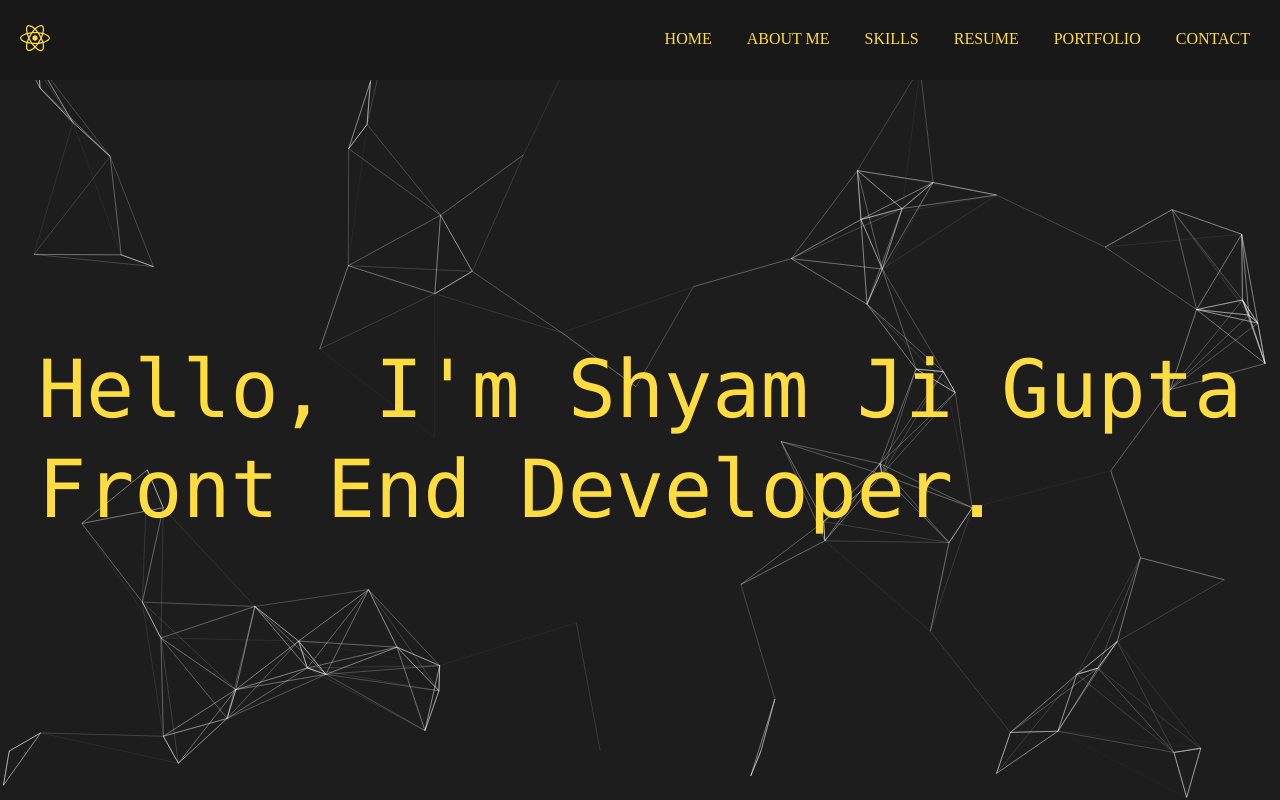
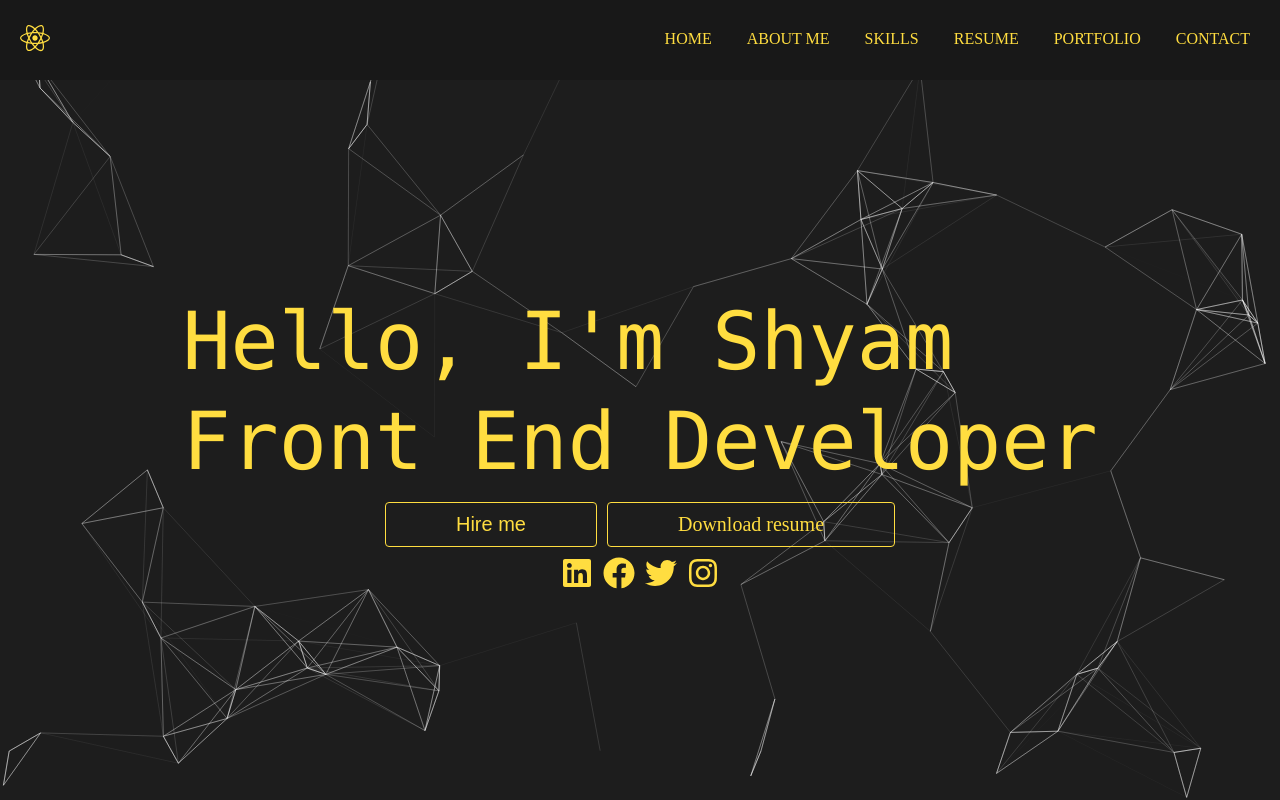
Before and after one commit to capi20/portfolio-template-react, a React (Create React App) app: page / in a window 1280 px wide. Built offline with nearby package versions, Linux system fonts and the light colour scheme.

Commit message:
added buttons and social icons to home page

```diff
--- a/src/containers/home/index.js
+++ b/src/containers/home/index.js
@@ -1,4 +1,5 @@
 import React from "react";
+import { FaFacebook, FaLinkedin, FaInstagram, FaTwitter } from "react-icons/fa";
 import "./styles.scss";
 
 const Home = () => {
@@ -6,10 +7,22 @@ const Home = () => {
 		<section className="home" id="home">
 			<div className="home__text-wrapper">
 				<h1>
-					Hello, I'm Shyam Ji Gupta
+					Hello, I'm Shyam
 					<br />
-					Front End Developer.
+					Front End Developer
 				</h1>
+			</div>
+			<div className="contact-me">
+				<div className="contact-me__buttons-wrapper">
+					<button>Hire me</button>
+					<a>Download resume</a>
+				</div>
+				<div className="contact-me__socials-wrapper">
+					<FaLinkedin size={32} />
+					<FaFacebook size={32} />
+					<FaTwitter size={32} />
+					<FaInstagram size={32} />
+				</div>
 			</div>
 		</section>
 	);
--- a/src/containers/home/styles.scss
+++ b/src/containers/home/styles.scss
@@ -4,6 +4,7 @@
 	display: flex;
 	justify-content: center;
 	align-items: center;
+	flex-direction: column;
 
 	&__text-wrapper {
 		display: flex;
@@ -18,8 +19,49 @@
 			position: relative;
 			font-family: "Inconsolata", Consolas, monospace;
 			overflow: hidden;
-			// white-space: nowrap;
+			white-space: nowrap;
 			animation: typingEffect 2.5s steps(30, end);
+		}
+	}
+
+	.contact-me {
+		display: flex;
+		flex-direction: column;
+		gap: 10px;
+		align-items: center;
+		margin-top: 10px;
+		animation: slideIn 2.5s;
+
+		&__buttons-wrapper {
+			display: flex;
+			gap: 10px;
+
+			button,
+			a {
+				cursor: pointer;
+				padding: 10px 70px;
+				font-size: 2rem;
+				background: transparent;
+				color: var(--selected-theme-main-color);
+				border: 1.5px solid var(--selected-theme-main-color);
+				border-radius: 4px;
+				font-weight: 500;
+
+				&:hover {
+					color: var(--black-color);
+					background: var(--selected-theme-main-color);
+				}
+			}
+		}
+
+		&__socials-wrapper {
+			display: flex;
+			gap: 10px;
+
+			svg {
+				color: var(--selected-theme-main-color);
+				cursor: pointer;
+			}
 		}
 	}
 }
@@ -28,6 +70,10 @@
 	.home__text-wrapper h1 {
 		font-size: 3rem;
 		line-height: 5rem;
+	}
+
+	.contact-me__buttons-wrapper {
+		flex-direction: column;
 	}
 }
 
@@ -53,3 +99,12 @@
 		width: 100%;
 	}
 }
+
+@keyframes slideIn {
+	from {
+		transform: translateY(600px);
+	}
+	to {
+		transform: translateX(0px);
+	}
+}
--- a/src/index.css
+++ b/src/index.css
@@ -14,6 +14,7 @@
 	--yellow-theme-sub-text-color: #ffffff;
 	--yellow-theme-nav-background-color: #181818;
 
+	--black-color: #000000;
 	--border-color: #282828;
 
 	--font-base: "League Spartan", serif;
```
